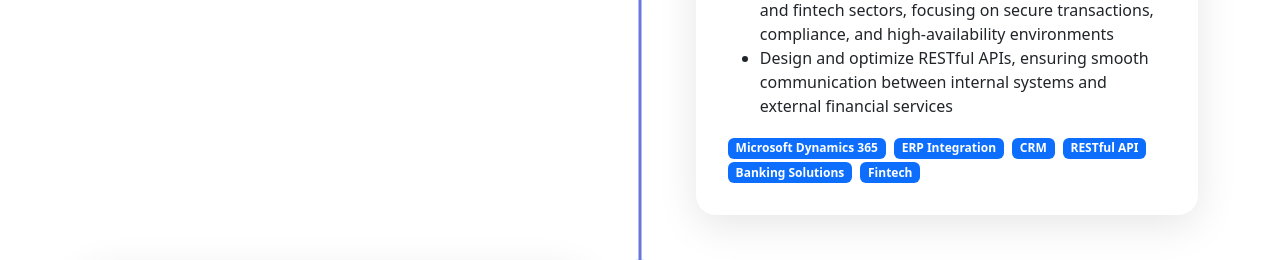
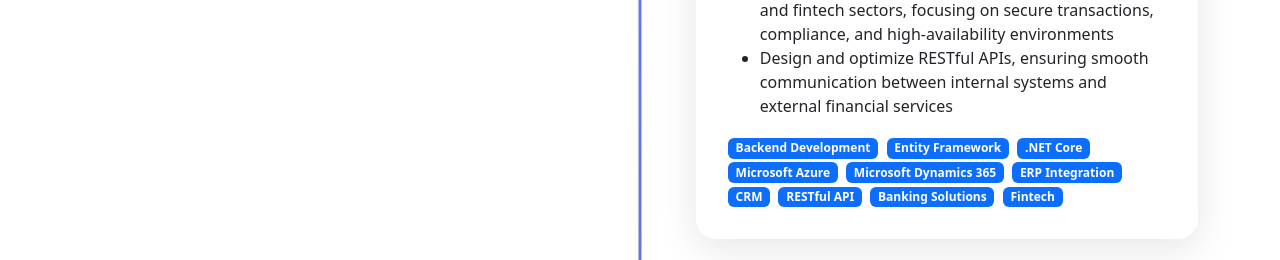
Before and after one commit to Ereh11/Portfolio, a plain HTML site: page index.html in a window 1280 px wide. Shown: the part 2340-2600 px from the top of the page. Drawn offline with nearby package versions, Linux system fonts and the light colour scheme.

Commit message:
Add skill badges for backend development technologies in experience section

```diff
--- a/index.html
+++ b/index.html
@@ -124,6 +124,10 @@
               <li>Design and optimize RESTful APIs, ensuring smooth communication between internal systems and external financial services</li>
             </ul>
             <div class="mt-3">
+              <span class="badge bg-primary me-1">Backend Development</span>
+              <span class="badge bg-primary me-1">Entity Framework</span>
+              <span class="badge bg-primary me-1">.NET Core</span>
+              <span class="badge bg-primary me-1">Microsoft Azure</span>
               <span class="badge bg-primary me-1">Microsoft Dynamics 365</span>
               <span class="badge bg-primary me-1">ERP Integration</span>
               <span class="badge bg-primary me-1">CRM</span>
```
